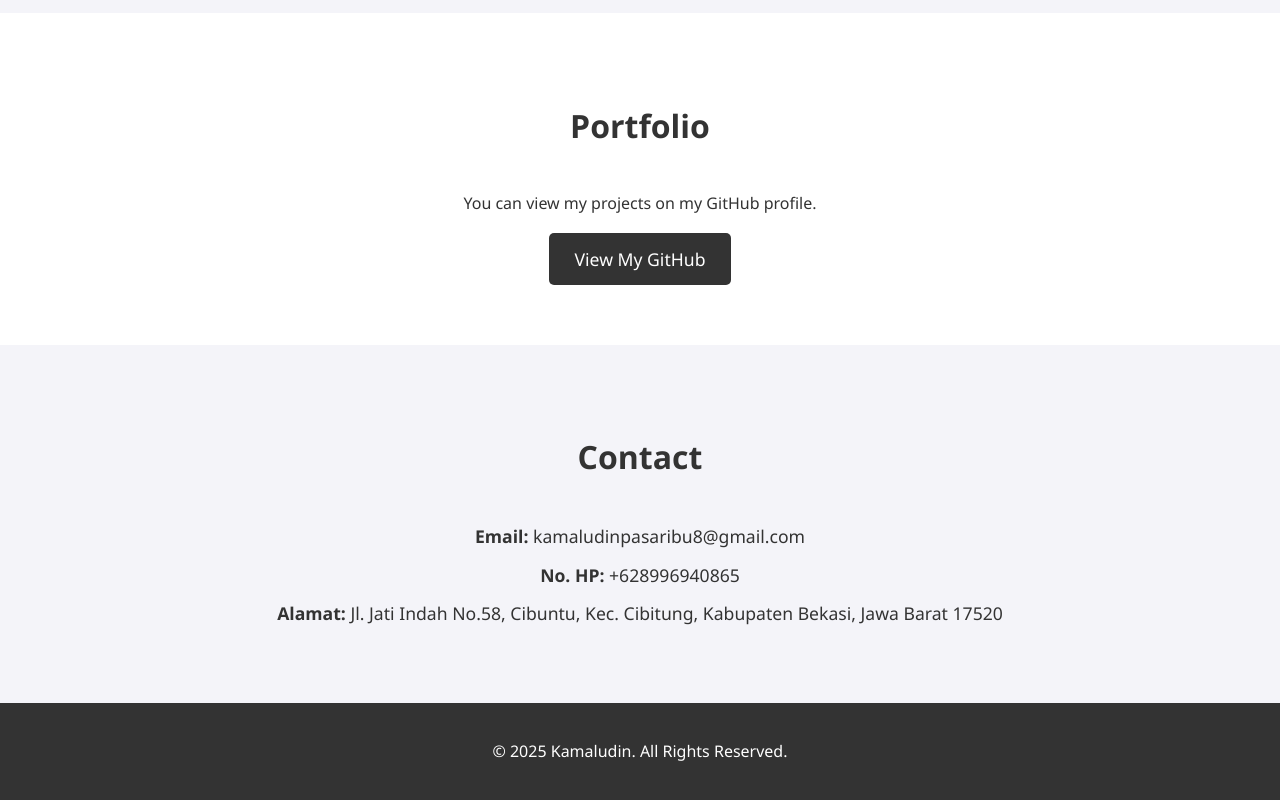
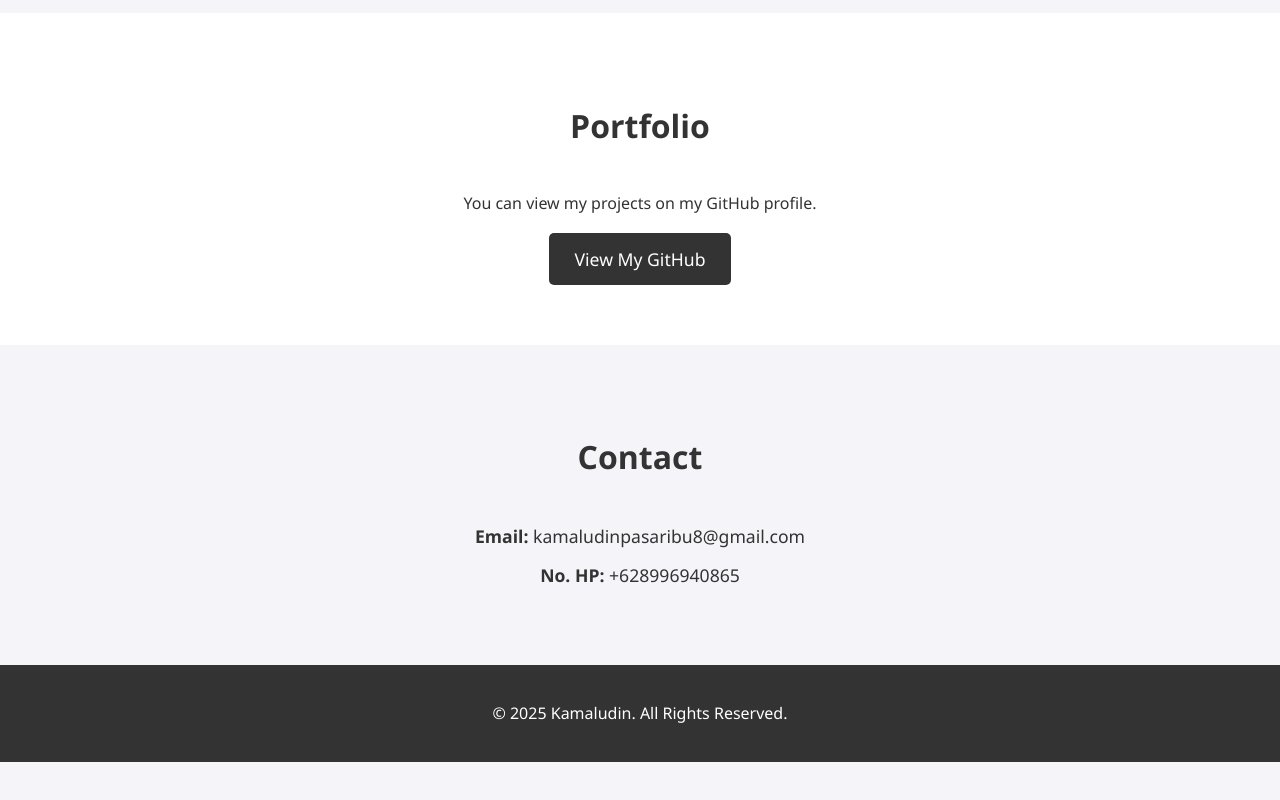
Before and after one commit to uDeanexe/Udean.github.io, a plain HTML site: page index.html in a window 1280 px wide. Shown: the part 1940-2740 px from the top of the page. After the commit the page ends 2702 px from the top, so only its background shows below. Drawn offline with Linux system fonts and the light colour scheme.

Commit message:
Update index.html

```diff
--- a/index.html
+++ b/index.html
@@ -96,7 +96,6 @@
             <ul>
                 <li><strong>Email:</strong> kamaludinpasaribu8@gmail.com</li>
                 <li><strong>No. HP:</strong> +628996940865</li>
-                <li><strong>Alamat:</strong> Jl. Jati Indah No.58, Cibuntu, Kec. Cibitung, Kabupaten Bekasi, Jawa Barat 17520</li>
             </ul>
         </div>
     </section>
```
